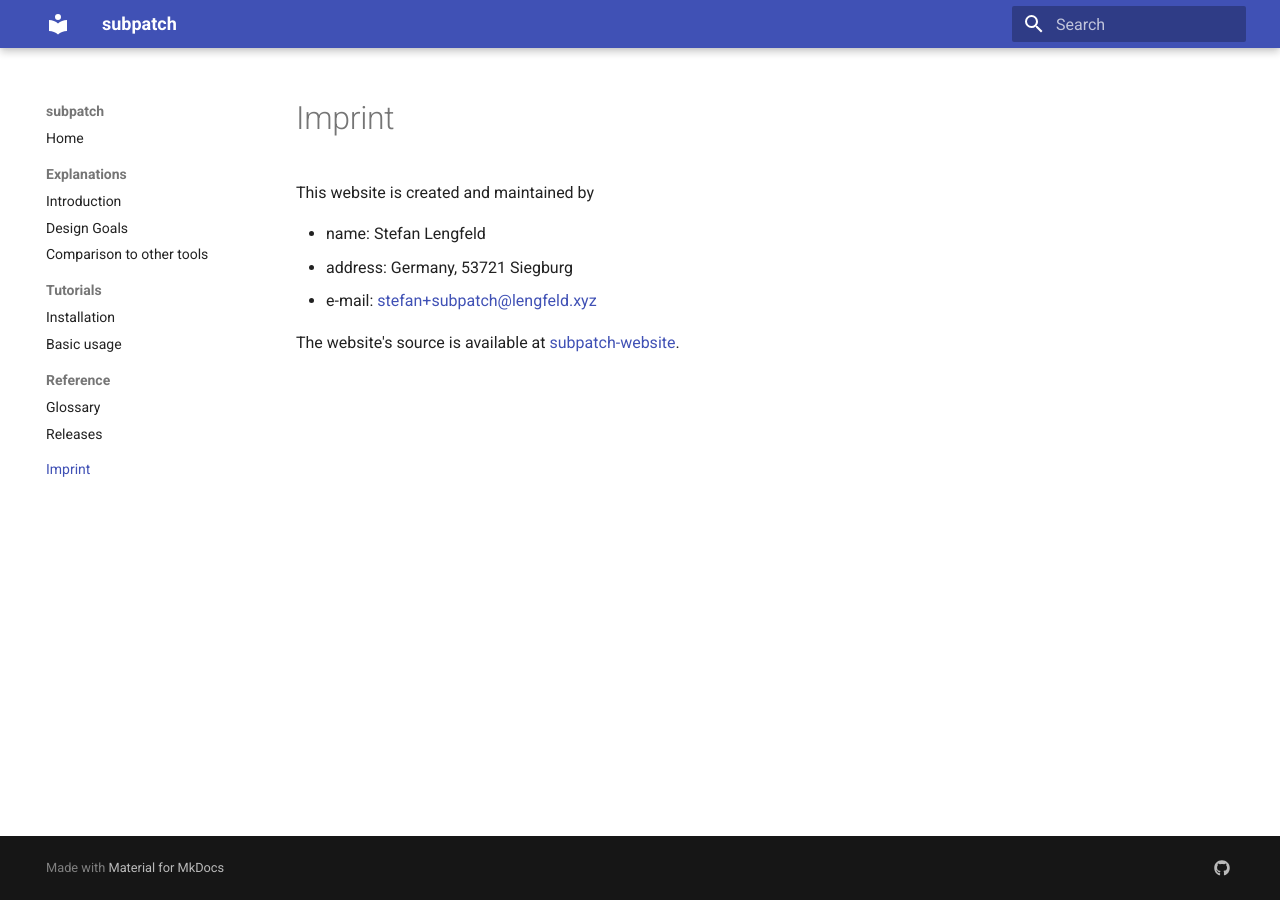
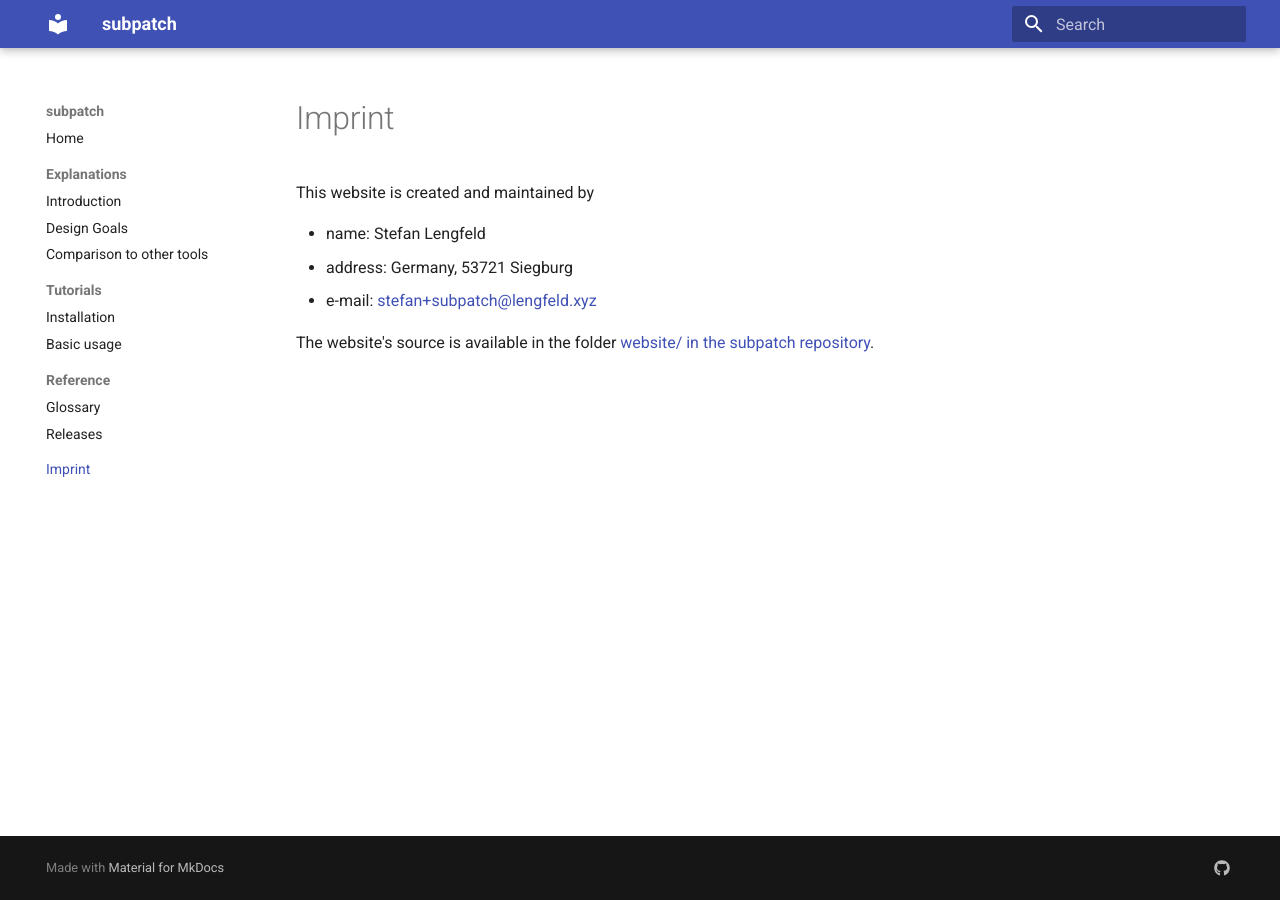
Before and after one commit to lengfeld/subpatch, an MkDocs documentation site: the page built from website/imprint.md, in a window 1280 px wide. Built offline with MkDocs 1.6.1 and Material for MkDocs 9.7.7, drawn with Linux system fonts in a browser that asks for light colours.

Commit message:
Update all 'subpatch-website' links

```diff
--- a/mkdocs.yml
+++ b/mkdocs.yml
@@ -22,4 +22,4 @@ nav:
 extra:
   social:
     - icon: fontawesome/brands/github
-      link: https://github.com/lengfeld/subpatch-website
+      link: https://github.com/lengfeld/subpatch
--- a/website/imprint.md
+++ b/website/imprint.md
@@ -6,4 +6,5 @@ This website is created and maintained by
 * address: Germany, 53721 Siegburg
 * e-mail: [stefan+subpatch@lengfeld.xyz](mailto:stefan+subpatch@lengfeld.xyz)
 
-The website's source is available at [subpatch-website](https://github.com/lengfeld/subpatch-website).
+The website's source is available in the folder
+[website/ in the subpatch repository](https://github.com/lengfeld/subpatch/tree/main/website).
```
Also changed, not shown: README.md (+1 -1 lines).
